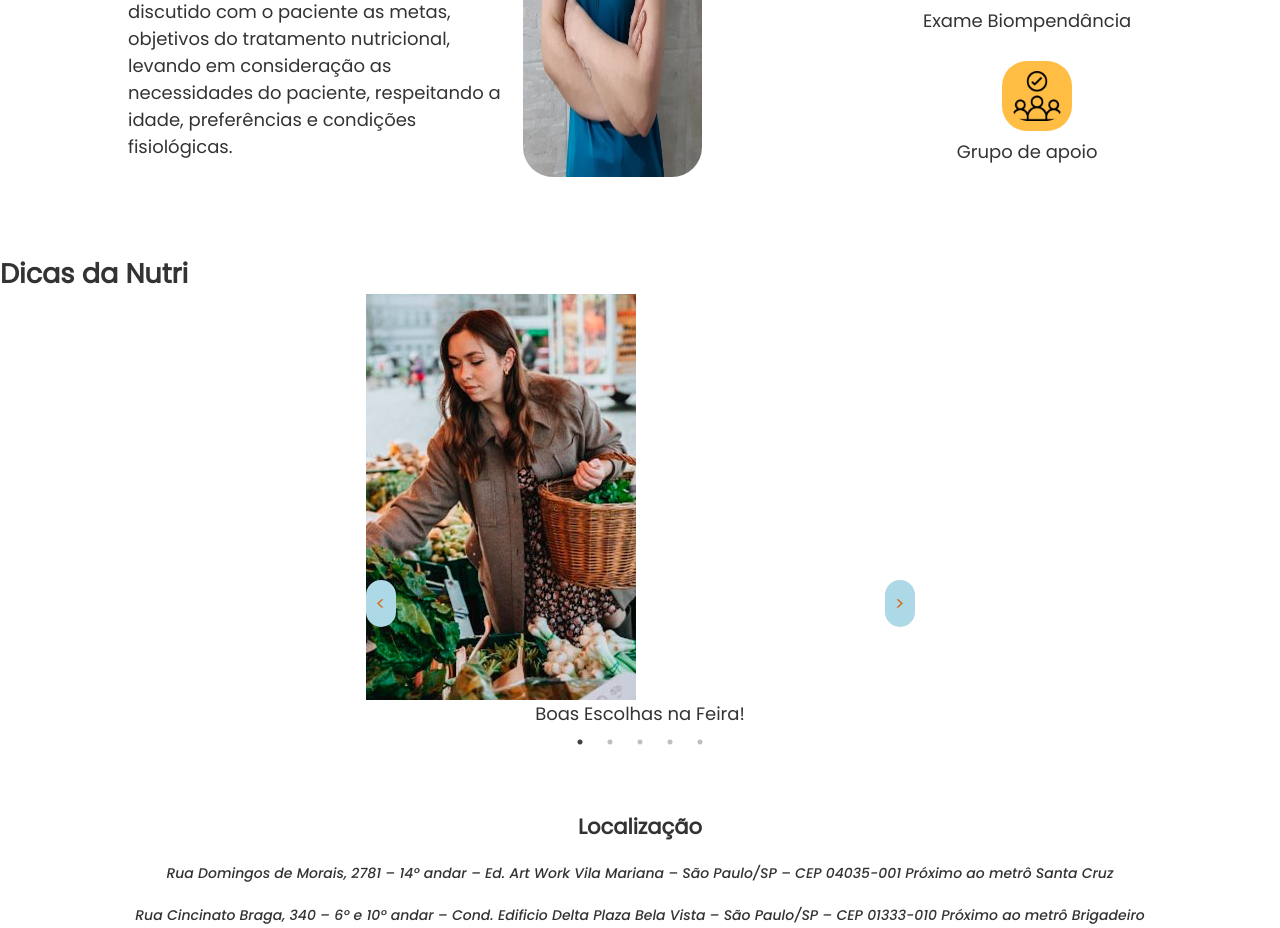
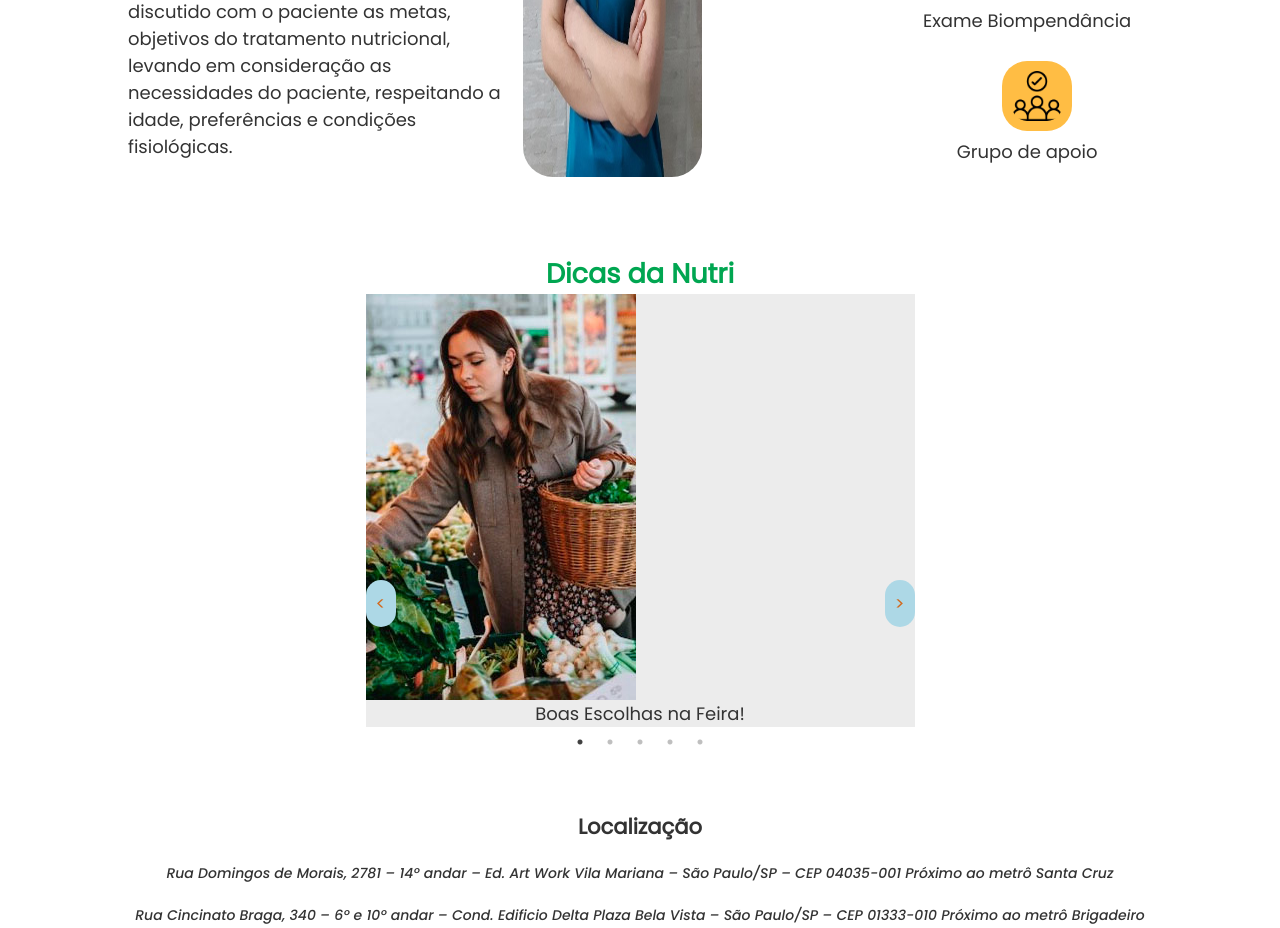
Before and after one commit to nagarcia94/Projeto.Integrador-EliRocha, a PHP site: page /index.html in a window 1280 px wide. Shown: the part 1261-2189 px from the top of the page. Run offline with PHP 8.4, Linux system fonts and the light colour scheme.

Commit message:
Update estilo.css

```diff
--- a/css/estilo.css
+++ b/css/estilo.css
@@ -575,10 +575,15 @@ img { max-width: 60%; }
 
 
 
+.dicasnutri{
+  background-color: var(--cor-intermediaria);
+}
 
 
-
-
+.dica h2 {
+    text-align: center;
+    color: var(--cor-agendar);
+}
 
 
 /* regras condicionais (Media Queries) */
```
